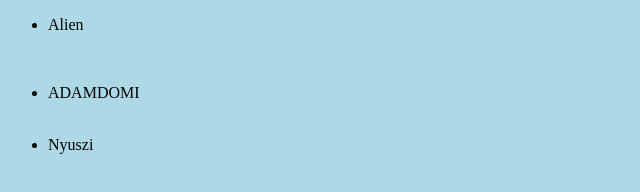
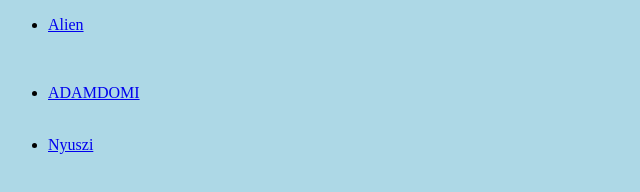
Before and after one commit to bencebalog/bencebalog.github.io, a plain HTML site: page index.html in a window 1280 px wide. Shown: the whole page, without its empty margins (0-640 px from the left). Drawn offline with Linux system fonts and the light colour scheme.

Commit message:
Update index.html

```diff
--- a/index.html
+++ b/index.html
@@ -13,13 +13,13 @@
 </head>
 <body>
     <ul>
-        <li><a href="/alien/alien.html"></a>Alien</li>
+        <li><a href="/alien/alien.html">Alien</a></li>
     </ul><br>
     <ul>
-<li><a href="https://aDyon4.github.com/"></a>ADAMDOMI</li> <br>
+<li><a href="https://aDyon4.github.com/">ADAMDOMI</a></li> <br>
     </ul>
     <ul>
-        <li><a href="Nyuszi/index.html"></a>Nyuszi</li>
+        <li><a href="Nyuszi/index.html">Nyuszi</a></li>
     </ul><br>
 </body>
 </html>
```
